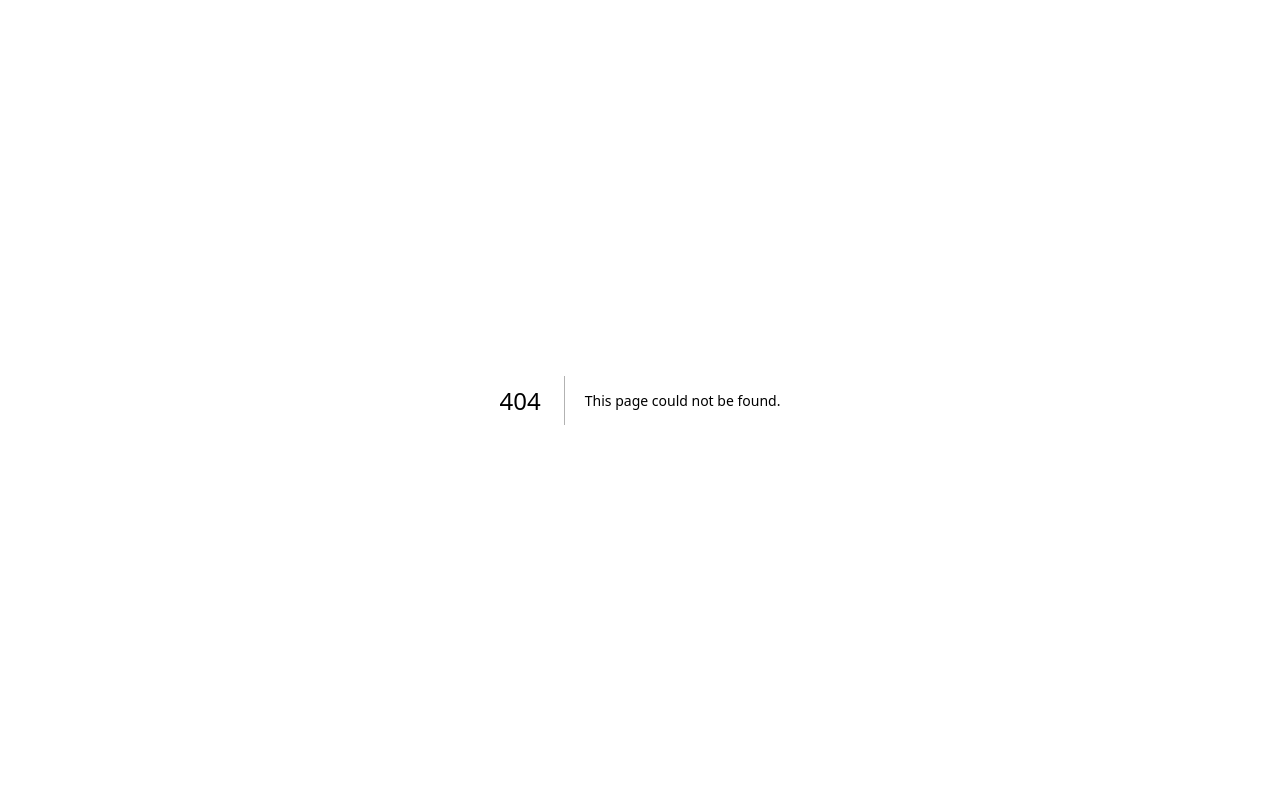
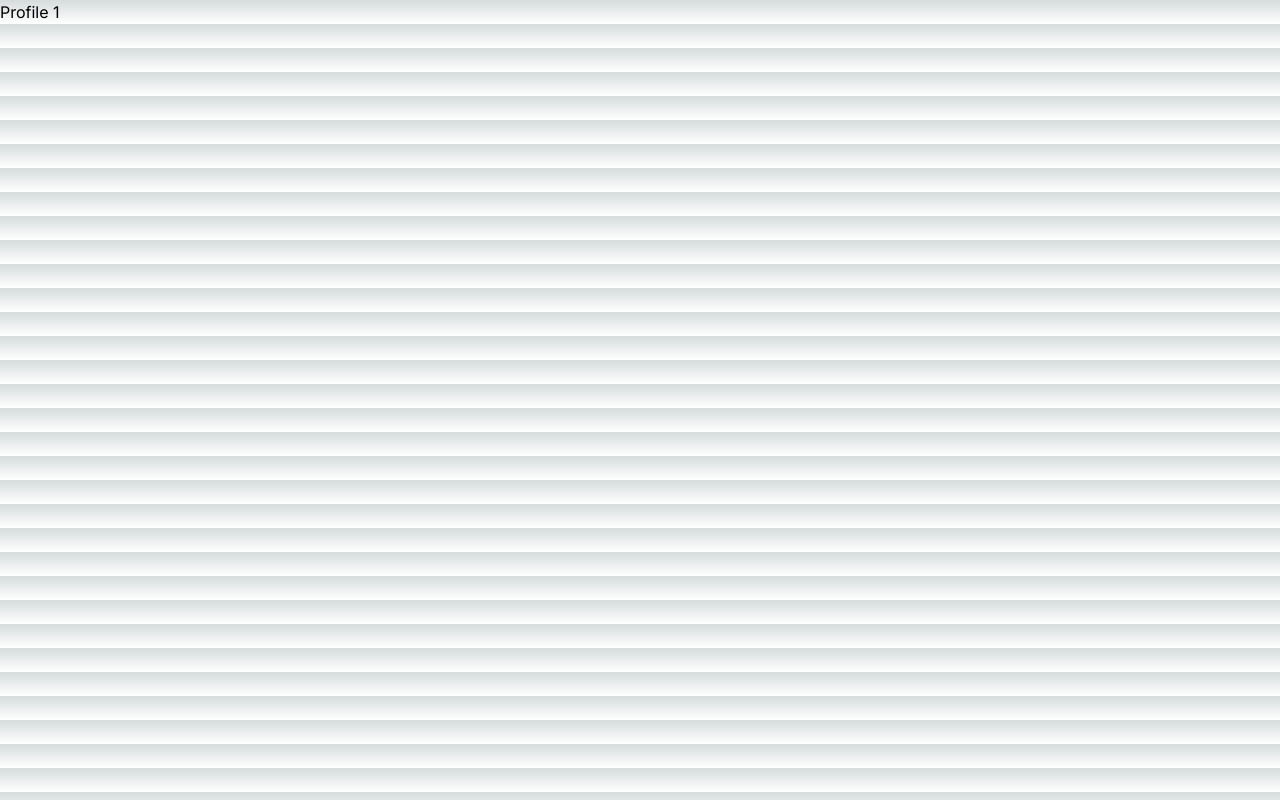
Before and after one commit to Shivd131/auth-brushup, a Next.js app: page /profile/1 in a window 1280 px wide. Before the commit this address had no page. Built offline with nearby package versions, Linux system fonts and the light colour scheme.

Commit message:
feat: profile page

```diff
--- /dev/null
+++ b/src/app/profile/[id]/page.tsx
@@ -0,0 +1,9 @@
+const UserProfile = ({ params }: any) => {
+    return (
+        <div>
+            <h1>Profile {params.id}</h1>
+        </div>
+    )
+}
+
+export default UserProfile;
--- /dev/null
+++ b/src/app/profile/page.tsx
@@ -0,0 +1,9 @@
+const profilePage = () => {
+    return (
+        <div>
+            <h1>Profile</h1>
+        </div>
+    )
+}
+
+export default profilePage;
```
